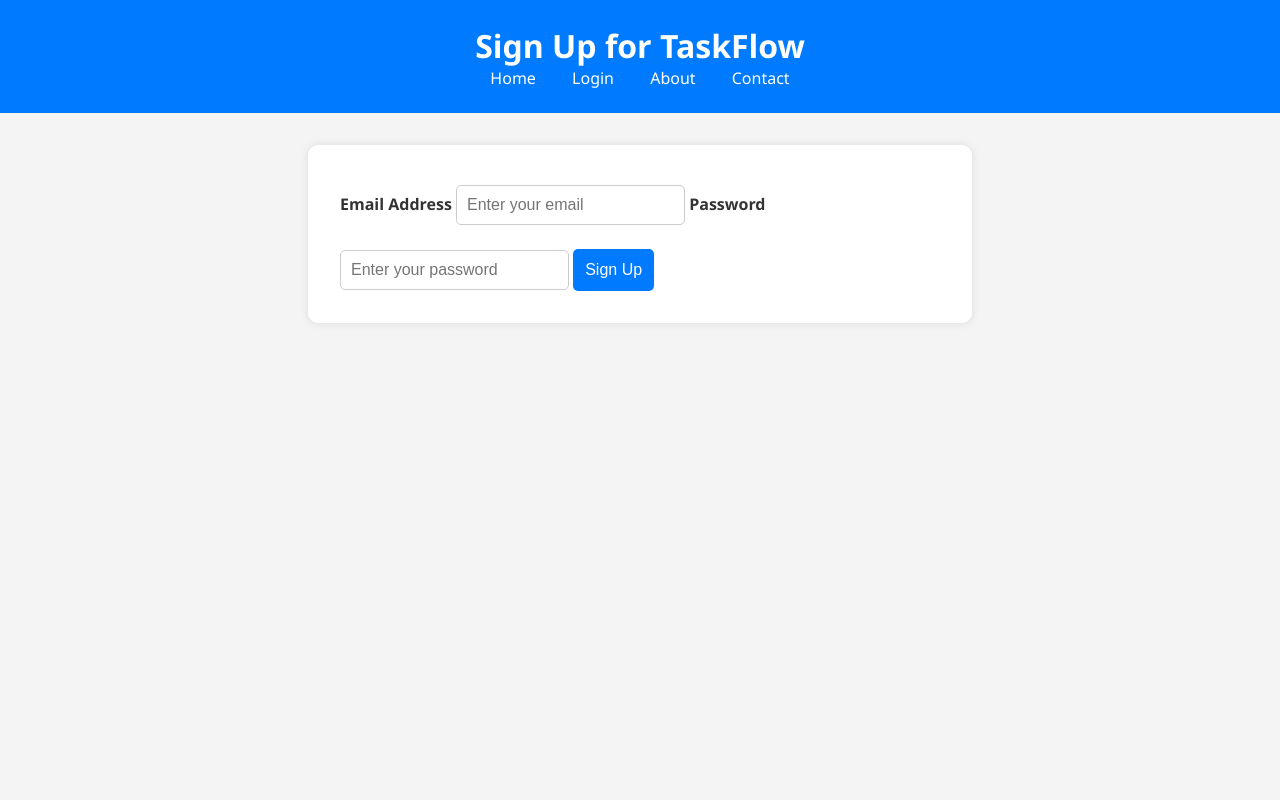
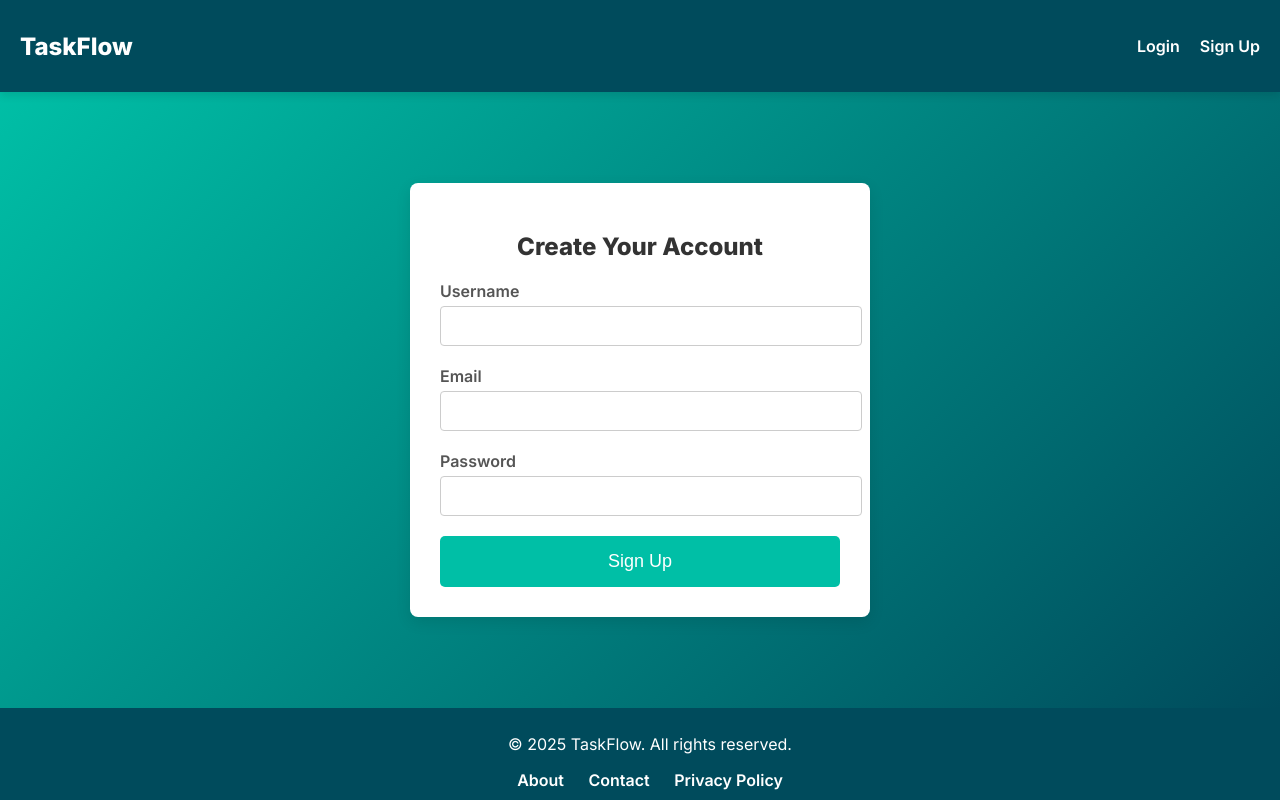
Before and after one commit to Arsheetkaur/TASK-MANAGER-, a plain HTML site: page frontend/signup.html in a window 1280 px wide. Drawn offline with Linux system fonts and the light colour scheme.

Commit message:
Updated the code of signup.html signup.css signup.js

```diff
--- a/frontend/signup.css
+++ b/frontend/signup.css
@@ -1,65 +1,178 @@
+/* General Styles */
 body {
-  font-family: 'Segoe UI', sans-serif;
+  font-family: 'Inter', sans-serif;
+  background-color: #f4f4f9;
   margin: 0;
-  background: #f4f4f4;
-  color: #333;
-}
-
-header {
-  background: #007bff;
-  color: white;
-  padding: 1.5rem;
-  text-align: center;
-}
-
-header h1 {
-  margin: 0;
-}
-
-nav a {
-  color: white;
-  margin: 0 1rem;
-  text-decoration: none;
-}
-
-main {
-  max-width: 600px;
-  margin: 2rem auto;
-  padding: 2rem;
-  background: white;
-  border-radius: 10px;
-  box-shadow: 0 0 10px rgba(0, 0, 0, 0.1);
-}
-
-.signup-form {
+  padding: 0;
+  overflow-x: hidden;
+  height: 100vh;
   display: flex;
   flex-direction: column;
 }
 
-label {
-  margin-top: 1rem;
-  font-weight: bold;
+header {
+  background-color: #004b5c;
+  padding: 20px;
+  color: white;
+  display: flex;
+  justify-content: space-between;
+  align-items: center;
+  box-shadow: 0 4px 8px rgba(0, 0, 0, 0.1);
+  animation: slideIn 1s ease-in-out;
+  position: relative;
+  z-index: 2;
 }
 
-input {
+header .logo a {
+  text-decoration: none;
+  font-size: 24px;
+  font-weight: 800;
+  color: white;
+}
+
+header .nav-links {
+  list-style-type: none;
+  display: flex;
+  opacity: 0;
+  animation: fadeIn 1s forwards 0.5s;
+}
+
+header .nav-links li {
+  margin-left: 20px;
+}
+
+header .nav-links a {
+  color: white;
+  text-decoration: none;
+  font-weight: 600;
+  transition: color 0.3s ease;
+}
+
+header .nav-links a:hover {
+  color: #00bfa6;
+}
+
+.signup-section {
+  display: flex;
+  justify-content: center;
+  align-items: center;
+  flex-grow: 1;  /* Allow section to grow and fill the space */
+  background: linear-gradient(135deg, #00bfa6, #004b5c);
+  animation: fadeIn 1s ease-in-out;
+  padding: 0 20px;
+}
+
+.signup-form-container {
+  background-color: white;
+  padding: 30px;
+  border-radius: 8px;
+  box-shadow: 0 5px 15px rgba(0, 0, 0, 0.1);
+  width: 100%;
+  max-width: 400px;
+  transform: translateY(-20px);
+  opacity: 0;
+  animation: formSlideIn 1s ease-in-out forwards;
+}
+
+.signup-form-container h2 {
+  text-align: center;
+  margin-bottom: 20px;
+  font-size: 24px;
+  font-weight: 700;
+  color: #333;
+}
+
+.input-group {
+  margin-bottom: 20px;
+  transition: transform 0.3s ease;
+}
+
+.input-group label {
+  font-weight: 600;
+  margin-bottom: 5px;
+  display: block;
+  color: #555;
+}
+
+.input-group input {
+  width: 100%;
   padding: 10px;
   font-size: 16px;
-  margin-top: 0.5rem;
   border: 1px solid #ccc;
-  border-radius: 5px;
+  border-radius: 4px;
+  outline: none;
+  transition: border-color 0.3s ease;
 }
 
-button {
-  margin-top: 1.5rem;
-  padding: 12px;
-  background-color: #007bff;
+.input-group input:focus {
+  border-color: #004b5c;
+}
+
+.cta-button {
+  width: 100%;
+  padding: 15px;
+  background-color: #00bfa6;
   color: white;
-  font-size: 16px;
+  font-size: 18px;
   border: none;
   border-radius: 5px;
   cursor: pointer;
+  transition: background-color 0.3s ease, transform 0.3s ease;
 }
 
-button:hover {
-  background-color: #0056b3;
+.cta-button:hover {
+  background-color: #009f88;
+  transform: scale(1.05);
 }
+
+footer {
+  background-color: #004b5c;
+  color: white;
+  text-align: center;
+  padding: 10px;
+  position: relative;
+  z-index: 1;
+  width: 100%;
+}
+
+footer .footer-links a {
+  color: white;
+  text-decoration: none;
+  margin: 0 10px;
+  font-weight: 600;
+  transition: color 0.3s ease;
+}
+
+footer .footer-links a:hover {
+  color: #00bfa6;
+}
+
+/* Animations */
+@keyframes slideIn {
+  0% {
+      transform: translateX(-100%);
+  }
+  100% {
+      transform: translateX(0);
+  }
+}
+
+@keyframes fadeIn {
+  0% {
+      opacity: 0;
+  }
+  100% {
+      opacity: 1;
+  }
+}
+
+@keyframes formSlideIn {
+  0% {
+      transform: translateY(-20px);
+      opacity: 0;
+  }
+  100% {
+      transform: translateY(0);
+      opacity: 1;
+  }
+}
--- a/frontend/signup.html
+++ b/frontend/signup.html
@@ -1,34 +1,61 @@
 <!DOCTYPE html>
 <html lang="en">
 <head>
-  <meta charset="UTF-8" />
-  <meta name="viewport" content="width=device-width, initial-scale=1.0"/>
-  <title>Sign Up - TaskFlow</title>
-  <link rel="stylesheet" href="signup.css" />
+    <meta charset="UTF-8">
+    <meta name="viewport" content="width=device-width, initial-scale=1.0">
+    <title>Signup - TaskFlow</title>
+
+    <!-- Google Fonts -->
+    <link href="https://fonts.googleapis.com/css2?family=Inter:wght@400;600;800&display=swap" rel="stylesheet">
+
+    <!-- External CSS -->
+    <link rel="stylesheet" href="signup.css">
 </head>
 <body>
-  <header>
-    <h1>Sign Up for TaskFlow</h1>
-    <nav>
-      <a href="index.html">Home</a>
-      <a href="login.html">Login</a>
-      <a href="about.html">About</a>
-      <a href="contact.html">Contact</a>
-    </nav>
-  </header>
 
-  <main>
-    <section class="signup-form">
-      <form>
-        <label for="email">Email Address</label>
-        <input type="email" id="email" placeholder="Enter your email" required />
+    <!-- Header Navigation -->
+    <header class="header">
+        <div class="logo">
+            <a href="index.html">TaskFlow</a>
+        </div>
+        <ul class="nav-links">
+            <li><a href="login.html">Login</a></li>
+            <li><a href="signup.html">Sign Up</a></li>
+        </ul>
+    </header>
 
-        <label for="password">Password</label>
-        <input type="password" id="password" placeholder="Enter your password" required />
+    <!-- Signup Section -->
+    <section class="signup-section">
+        <div class="signup-form-container">
+            <h2>Create Your Account</h2>
+            <form id="signupForm">
+                <div class="input-group">
+                    <label for="username">Username</label>
+                    <input type="text" id="username" name="username" required>
+                </div>
+                <div class="input-group">
+                    <label for="email">Email</label>
+                    <input type="email" id="email" name="email" required>
+                </div>
+                <div class="input-group">
+                    <label for="password">Password</label>
+                    <input type="password" id="password" name="password" required>
+                </div>
+                <button type="submit" class="cta-button">Sign Up</button>
+            </form>
+        </div>
+    </section>
 
-        <button type="submit">Sign Up</button>
-      </form>
-    </section>
-  </main>
+    <!-- Footer -->
+    <footer class="footer">
+        <p>&copy; 2025 TaskFlow. All rights reserved.</p>
+        <div class="footer-links">
+            <a href="about.html">About</a>
+            <a href="contact.html">Contact</a>
+            <a href="privacy.html">Privacy Policy</a>
+        </div>
+    </footer>
+
+    <script src="signup.js"></script>
 </body>
 </html>
--- a/frontend/signup.js
+++ b/frontend/signup.js
@@ -1,35 +1,56 @@
-document.addEventListener("DOMContentLoaded", () => {
-  const form = document.querySelector("form");
-  const emailInput = document.getElementById("email");
-  const passwordInput = document.getElementById("password");
+document.addEventListener('DOMContentLoaded', () => {
+  const signupForm = document.getElementById('signupForm');
+  const usernameInput = document.getElementById('username');
+  const emailInput = document.getElementById('email');
+  const passwordInput = document.getElementById('password');
 
-  form.addEventListener("submit", (e) => {
-    e.preventDefault(); // Prevent form from reloading page
+  // Function to show a message
+  function showMessage(message, type) {
+      const messageDiv = document.createElement('div');
+      messageDiv.textContent = message;
+      messageDiv.className = type === 'error' ? 'error-message' : 'success-message';
+      signupForm.prepend(messageDiv);
+      setTimeout(() => messageDiv.remove(), 3000);
+  }
 
+  // Simple form validation
+  function validateForm() {
+      const username = usernameInput.value.trim();
       const email = emailInput.value.trim();
       const password = passwordInput.value.trim();
 
-    if (!email || !password) {
-      alert("Please fill in all fields.");
-      return;
+      if (username === '' || email === '' || password === '') {
+          showMessage('Please fill out all fields', 'error');
+          return false;
       }
 
-    if (!validateEmail(email)) {
-      alert("Please enter a valid email address.");
-      return;
+      // Basic email format check
+      const emailPattern = /^[a-zA-Z0-9._-]+@[a-zA-Z0-9.-]+\.[a-zA-Z]{2,4}$/;
+      if (!emailPattern.test(email)) {
+          showMessage('Please enter a valid email address', 'error');
+          return false;
       }
 
+      // Password validation
       if (password.length < 6) {
-      alert("Password must be at least 6 characters.");
-      return;
+          showMessage('Password must be at least 6 characters long', 'error');
+          return false;
       }
 
-    alert("Sign up successful!"); // Placeholder message
-    form.reset();
-  });
+      return true;
+  }
 
-  function validateEmail(email) {
-    const regex = /^[^\s@]+@[^\s@]+\.[^\s@]+$/;
-    return regex.test(email);
+  // Submit form event
+  signupForm.addEventListener('submit', (e) => {
+      e.preventDefault(); // Prevent default form submission
+
+      if (validateForm()) {
+          // For demonstration purposes, show success message
+          showMessage('Account created successfully!', 'success');
+          // Simulate redirect to login page
+          setTimeout(() => {
+              window.location.href = 'login.html'; // Redirect to login page
+          }, 1000);
       }
   });
+});
```
Lines whose indentation alone changed are shown as unchanged.
